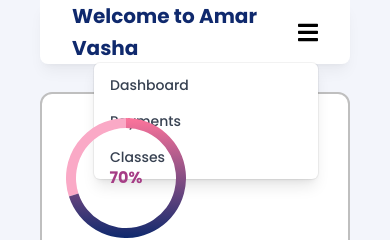
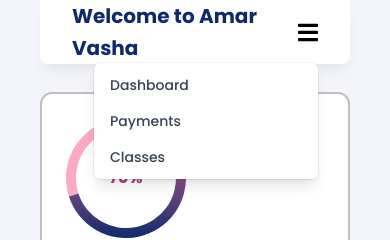
Before and after one commit to opi919/Tinkers-Parent-Dashboard, a React (Vite) app: page / in a window 390 px wide. Both pictures are taken after a click on the icon 308 px from the left and 32 px from the top of the page. Shown: the top 240 px of the page. Built offline with nearby package versions, Linux system fonts and the light colour scheme.

Commit message:
responsive bug fixed and menu item bug fixed

```diff
--- a/src/App.tsx
+++ b/src/App.tsx
@@ -103,7 +103,7 @@ function App() {
                 </svg>
               </button>
             </div>
-            <div className="origin-top-right hidden absolute right-0 mt-5 md:mt-2 w-56 rounded-md shadow-lg bg-white ring-1 ring-black ring-opacity-5 focus:outline-none" role="menu" aria-orientation="vertical" aria-labelledby="menu-button" id="dropdownmenu">
+            <div className="origin-top-right z-50 hidden absolute right-0 mt-5 md:mt-2 w-56 rounded-md shadow-lg bg-white ring-1 ring-black ring-opacity-5 focus:outline-none" role="menu" aria-orientation="vertical" aria-labelledby="menu-button" id="dropdownmenu">
               <div className="py-1" role="none">
                 {/* <!-- Active: "bg-gray-100 text-gray-900", Not Active: "text-gray-700" --> */}
                 <a href="#" className="text-gray-700 block px-4 py-2 text-sm no-underline" role="menuitem" id="menu-item-0">Dashboard</a>
@@ -242,12 +242,12 @@ function App() {
               <h4>Last Class Status</h4>
               <h4 className="text-secondary">21 July 2021</h4>
             </div>
-            <div className="sm:grid grid-cols-3 gap-8">
+            <div className="lg:grid grid-cols-3 gap-8">
               <div className="bg-gray-100 rounded-md p-4 text-center prose-h3:font-extrabold">
                 <h3 className="my-0 text-primary">0.00%</h3>
                 <h4 className="my-0">Effort</h4>
               </div>
-              <div className="bg-gray-100 rounded-md p-4 text-center prose-h3:font-extrabold my-5 sm:my-0">
+              <div className="bg-gray-100 rounded-md p-4 text-center prose-h3:font-extrabold my-5 lg:my-0">
                 <h3 className="my-0 text-primary">80%</h3>
                 <h4 className="my-0">Understanding</h4>
               </div>
```
